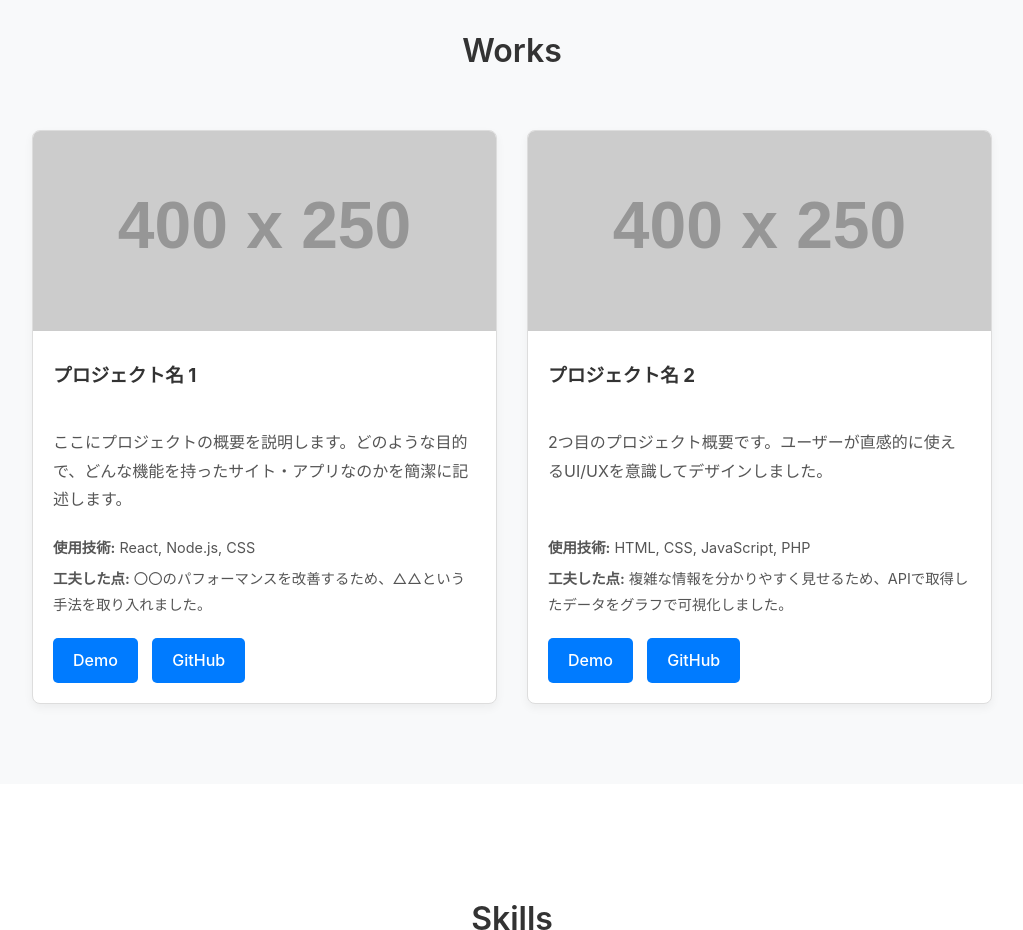
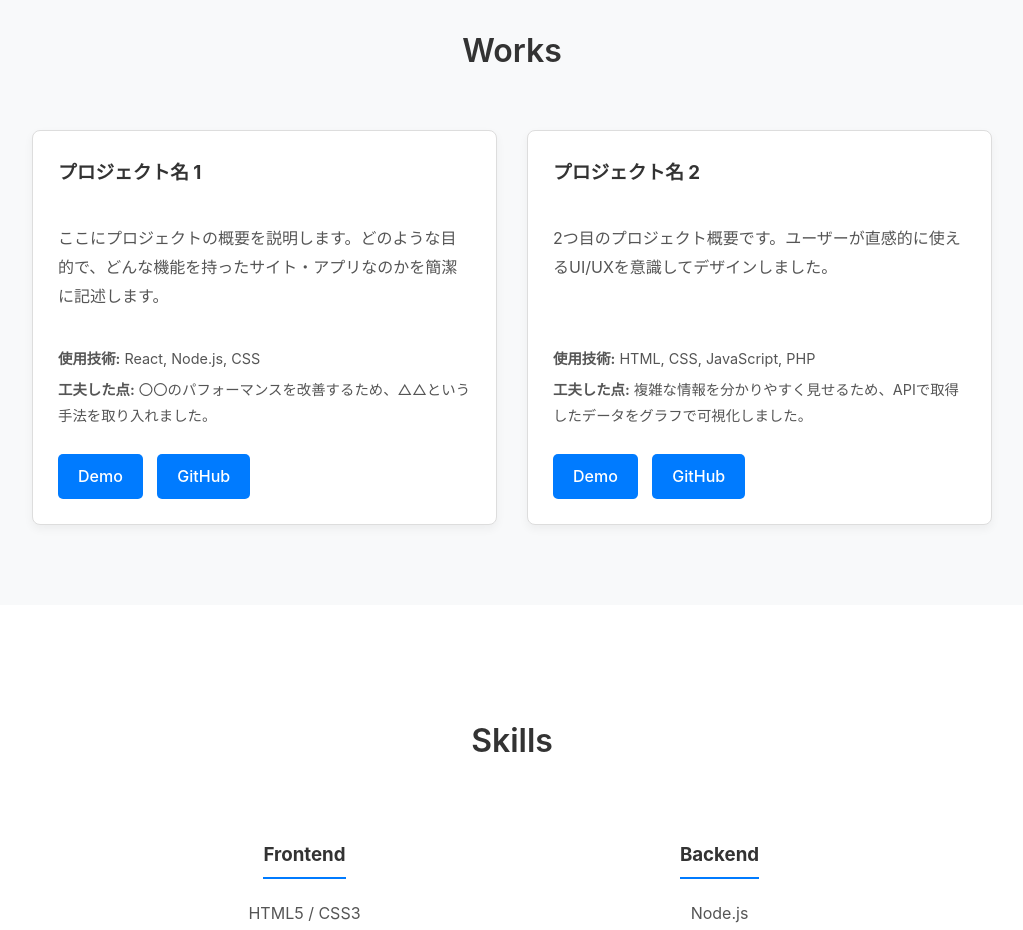
Before and after one commit to Koki0724/KohkiTaguchi.github.io, a plain HTML site: page index.html in a window 1280 px wide. Shown: the part 940-1870 px from the top of the page, without its empty margins (128-1151 px from the left). Drawn offline with Linux system fonts and the light colour scheme; placeholder pictures from the web are drawn by us.

Commit message:
Initial commit

```diff
--- a/CSS/style.css
+++ b/CSS/style.css
@@ -31,11 +31,6 @@ a {
 
 a:hover {
     opacity: 0.7;
-}
-
-img {
-    max-width: 100%;
-    height: auto;
 }
 
 .section {
@@ -121,7 +116,7 @@ img {
     text-align: center;
 }
 
-/* Works */
+/* Works (画像なしver) */
 .works {
     background-color: var(--background-color);
 }
@@ -134,9 +129,9 @@ img {
     background-color: var(--white);
     border: 1px solid var(--border-color);
     border-radius: 8px;
-    overflow: hidden;
     box-shadow: 0 4px 10px rgba(0,0,0,0.05);
     transition: transform 0.3s, box-shadow 0.3s;
+    padding: 25px;
     display: flex;
     flex-direction: column;
 }
@@ -144,30 +139,22 @@ img {
     transform: translateY(-5px);
     box-shadow: 0 8px 20px rgba(0,0,0,0.1);
 }
-.work-image img {
-    width: 100%;
-    height: 200px;
-    object-fit: cover;
-}
-.work-title, .work-description, .work-info, .work-links {
-    padding: 0 20px;
-}
 .work-title {
-    margin-top: 20px;
     color: var(--main-color);
+    margin-top: 0; /* 上の余白をリセット */
 }
 .work-description {
-    flex-grow: 1;
+    flex-grow: 1; /* ボタンが一番下に揃うように */
 }
 .work-info {
     font-size: 0.9rem;
+    margin-top: 15px;
 }
 .work-info p {
     margin: 5px 0;
 }
 .work-links {
-    padding-bottom: 20px;
-    margin-top: 15px;
+    margin-top: 20px;
 }
 .btn {
     display: inline-block;
--- a/index.html
+++ b/index.html
@@ -37,7 +37,6 @@
                     <p>
                         慶應義塾大学４年<br>
                         Computer Scienceについて勉強しています<br>
-
                     </p>
                 </div>
             </div>
@@ -48,9 +47,6 @@
                 <h2 class="section-title">Works</h2>
                 <div class="works-grid">
                     <div class="work-item">
-                        <div class="work-image">
-                            <img src="https://via.placeholder.com/400x250/ccc/fff?text=Project+1" alt="作品1の画像">
-                        </div>
                         <h3 class="work-title">プロジェクト名 1</h3>
                         <p class="work-description">
                             ここにプロジェクトの概要を説明します。どのような目的で、どんな機能を持ったサイト・アプリなのかを簡潔に記述します。
@@ -65,9 +61,6 @@
                         </div>
                     </div>
                     <div class="work-item">
-                        <div class="work-image">
-                             <img src="https://via.placeholder.com/400x250/ccc/fff?text=Project+2" alt="作品2の画像">
-                        </div>
                         <h3 class="work-title">プロジェクト名 2</h3>
                         <p class="work-description">
                             2つ目のプロジェクト概要です。ユーザーが直感的に使えるUI/UXを意識してデザインしました。
```
